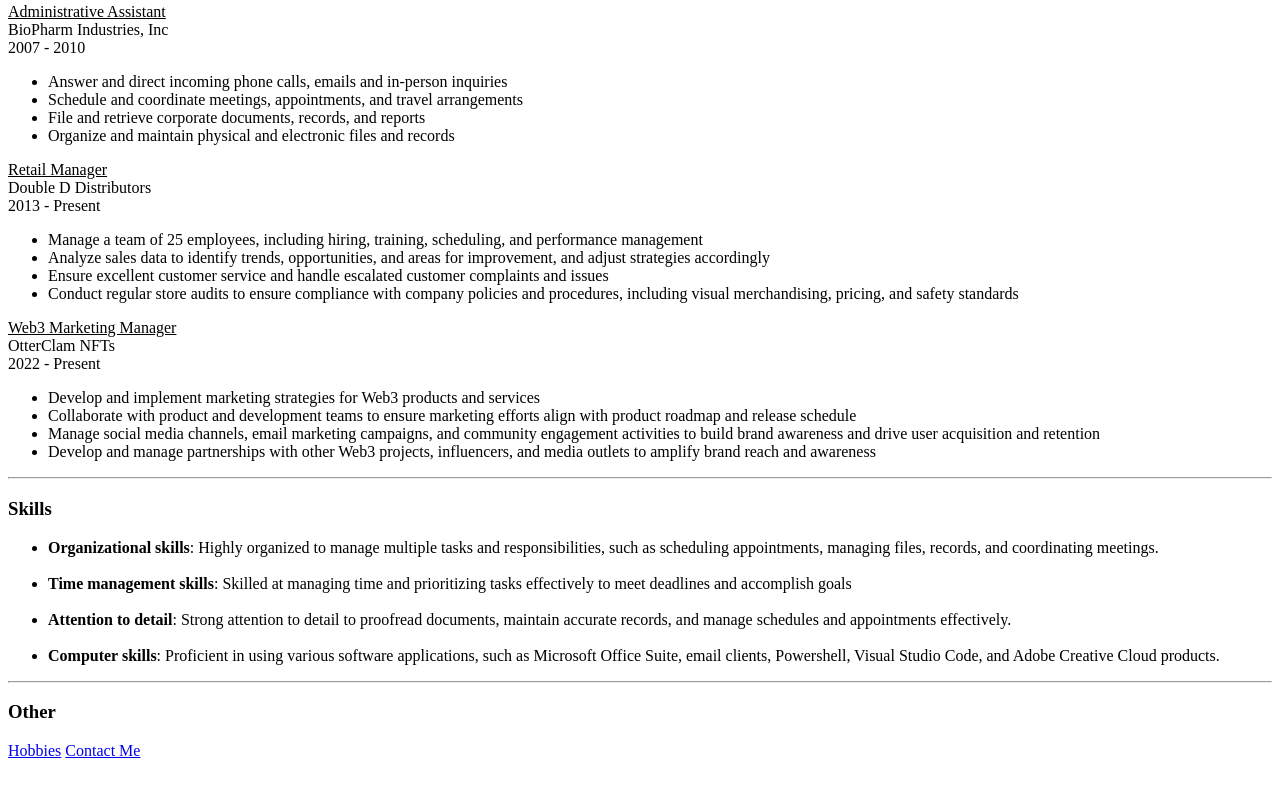
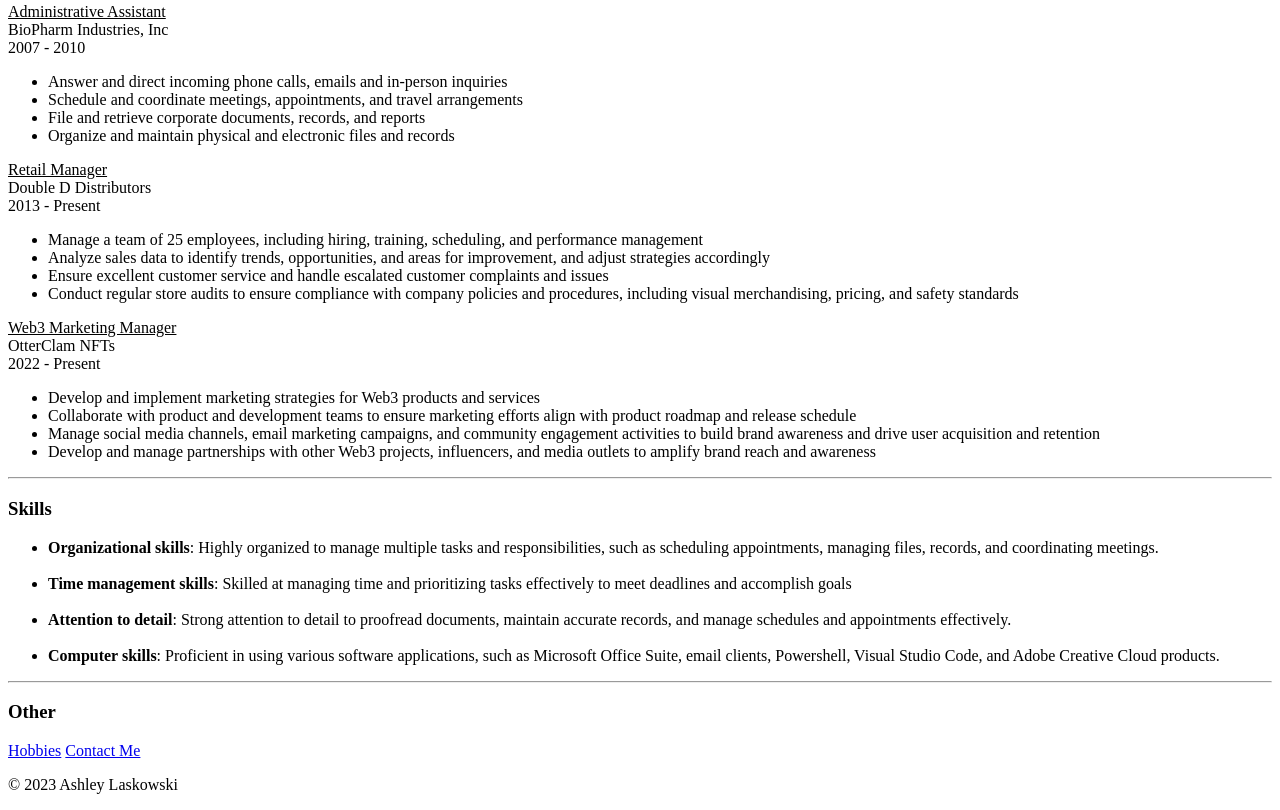
Before and after one commit to Dungaboo/Resume, a plain HTML site: page index.html in a window 1280 px wide. Shown: the part 595-1405 px from the top of the page. Before the commit the page ends 1363 px from the top, so only its background shows below. Drawn offline with Linux system fonts and the light colour scheme.

Commit message:
Update index.html

```diff
--- a/index.html
+++ b/index.html
@@ -92,6 +92,8 @@
     <h3>Other</h3>
 
     <a href="./hobbies.html">Hobbies</a> <a href="./contact.html">Contact Me</a>
-
 </body>
+<footer>
+        <p>© 2023 Ashley Laskowski</p>
+    </footer>
 </html>
```
